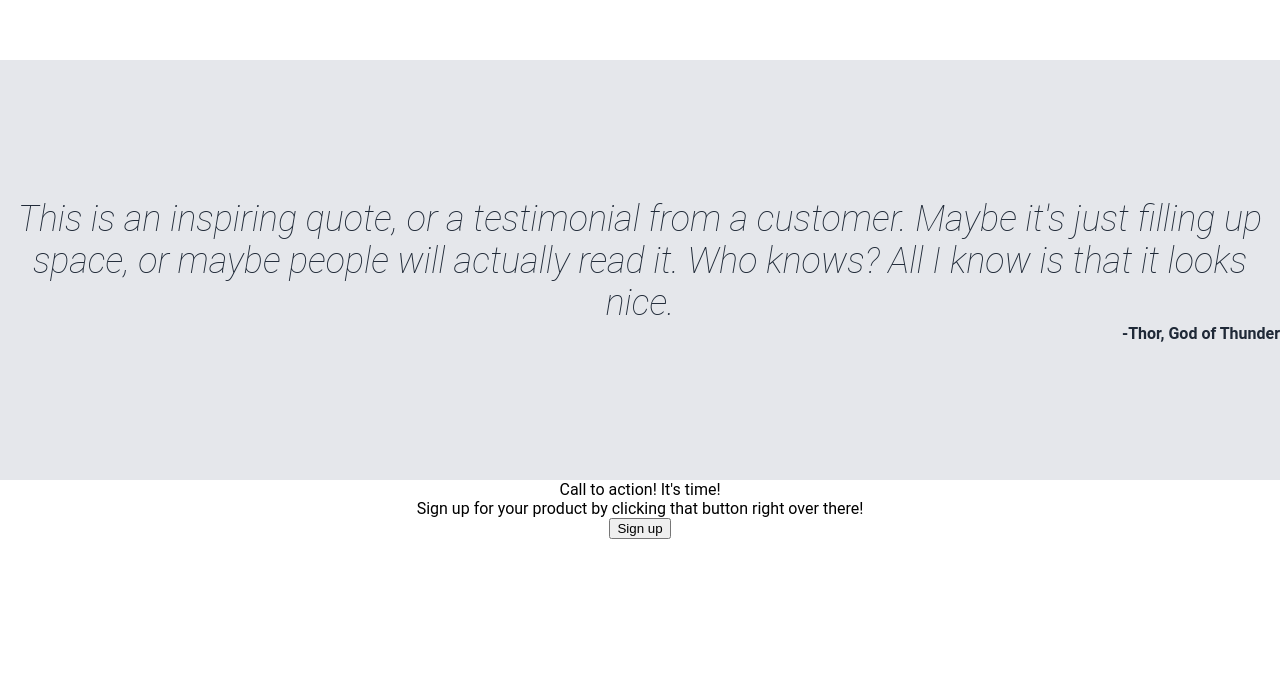
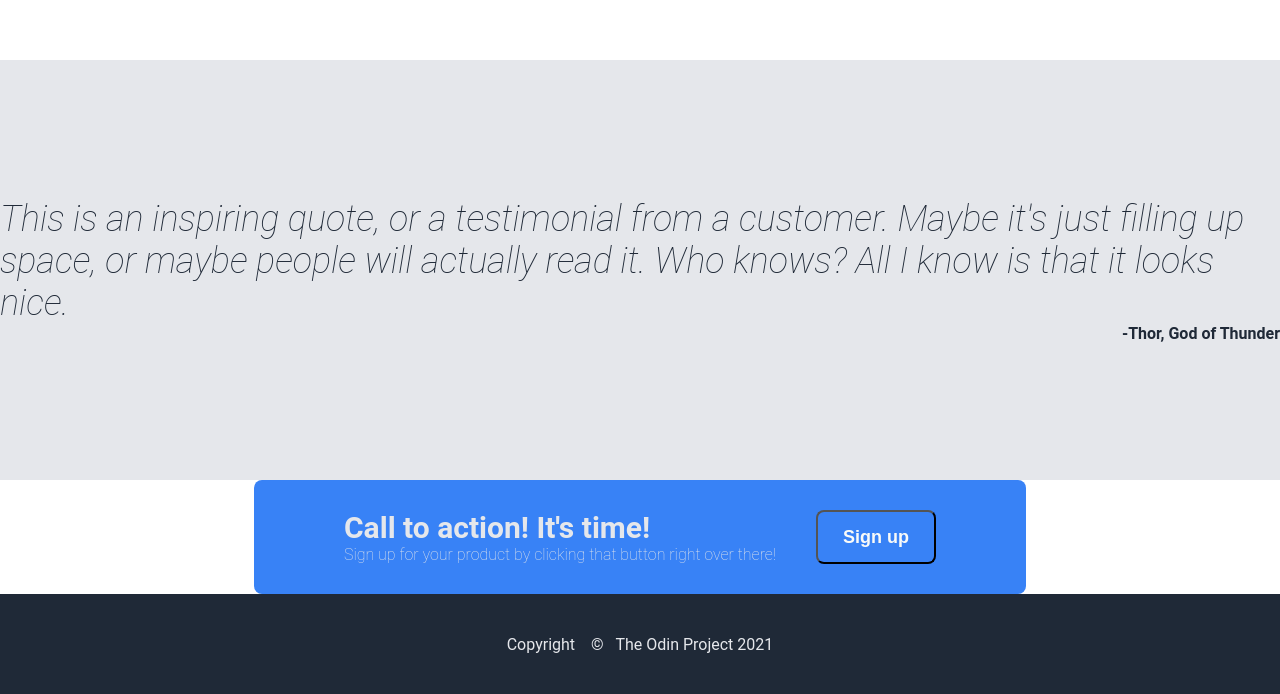
Before and after one commit to laurelsumac/learning-stuff, a plain HTML site: page index.html in a window 1280 px wide. Shown: the part 849-1543 px from the top of the page. Before the commit the page ends 1388 px from the top, so only its background shows below. Drawn offline with Linux system fonts and the light colour scheme.

Commit message:
complete footer

```diff
--- a/index.html
+++ b/index.html
@@ -66,6 +66,9 @@
             <button type="button" class="button2">Sign up</button>
         </div>
     </div>
+    <div class="footer">
+        <div class ="copyright">Copyright &nbsp;&nbsp;&nbsp© &nbsp;&nbsp;The Odin Project 2021</div>
+    </div>
 </div>
 </body>
 </html>
--- a/style.css
+++ b/style.css
@@ -121,6 +121,7 @@ a {
     font-weight: lighter;
     font-size: 36px;
     color: #1F2937;
+    text-align: left;
 }
 
 .godofthunder {
@@ -128,3 +129,49 @@ a {
     font-weight: bolder;
     margin-left: auto;
 }
+
+/* Call To Action*/
+
+.fourth {
+    display: flex;
+    justify-content: center;
+}
+
+.callbox {
+    display: flex;
+    background-color: #3882F6;
+    padding: 30px 90px;
+    gap: 40px;
+    color: #E5E7EB;
+    border-radius: 8px;
+}
+
+.call {
+    font-size: 30px;
+    font-weight: bolder;
+    text-align: start;
+}
+
+.sign {
+    font-weight: lighter;
+}
+
+.button2 {
+    color:#F9FAF8;
+    background-color: #3882F6;
+    font-size: 18px;
+    padding: 5px 25px;
+    border-radius: 8px;
+    font-weight: bolder;
+}
+
+
+/* Footer*/
+.footer {
+    display: flex;
+    flex-direction: column;
+    justify-content: center;
+    background-color: #1F2937;
+    color:#E5E7EB;
+    height: 100px;
+}
```
